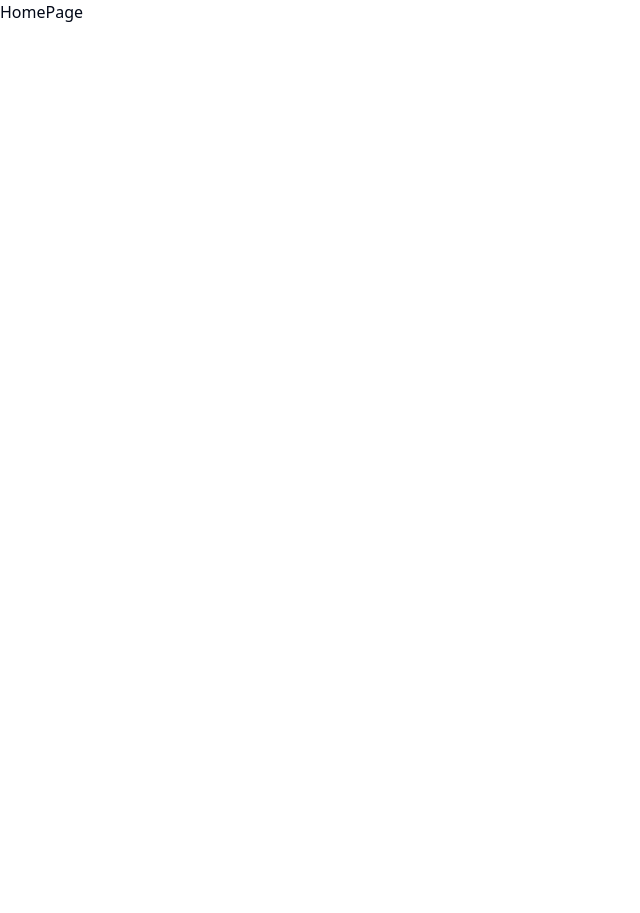
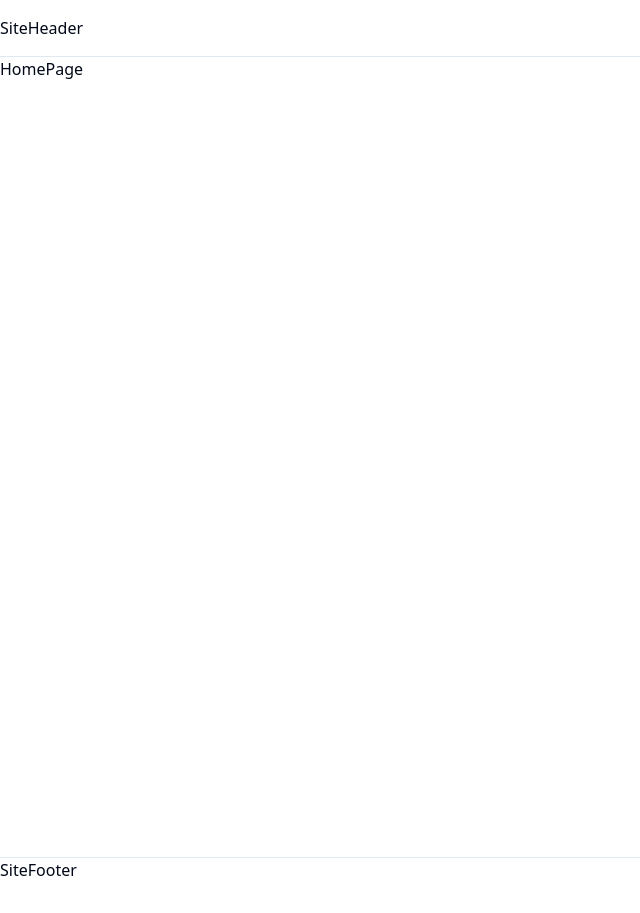
Before and after one commit to code-mitra-yt/bl-sheet-client, a React (Vite) app: page / in a window 1280 px wide. Shown: the whole page, without its empty margins (0-640 px from the left). Before the commit the page ends 800 px from the top, so only its background shows below. Built offline with nearby package versions, Linux system fonts and the light colour scheme.

Commit message:
feat: adding routing

```diff
--- /dev/null
+++ b/src/components/site-footer.tsx
@@ -0,0 +1,5 @@
+const SiteFooter = () => {
+  return <div className="h-14 border-t">SiteFooter</div>;
+};
+
+export default SiteFooter;
--- /dev/null
+++ b/src/components/site-header.tsx
@@ -0,0 +1,9 @@
+const SiteHeader = () => {
+  return (
+    <header className="border-grid sticky top-0 z-50 w-full border-b bg-background/95 backdrop-blur supports-[backdrop-filter]:bg-background/60">
+      <div className="container flex h-14 items-center">SiteHeader</div>
+    </header>
+  );
+};
+
+export default SiteHeader;
--- a/src/index.css
+++ b/src/index.css
@@ -67,3 +67,37 @@
     @apply bg-background text-foreground;
   }
 }
+
+@layer base {
+  * {
+    @apply border-border;
+  }
+  html {
+    @apply scroll-smooth;
+  }
+  body {
+    @apply bg-background text-foreground overscroll-none;
+    font-synthesis-weight: none;
+    text-rendering: optimizeLegibility;
+  }
+
+  @supports (font: -apple-system-body) and (-webkit-appearance: none) {
+    [data-wrapper] {
+      @apply min-[1800px]:border-t;
+    }
+  }
+  ::-webkit-scrollbar {
+    width: 5px;
+  }
+  ::-webkit-scrollbar-track {
+    background: transparent;
+  }
+  ::-webkit-scrollbar-thumb {
+    background: hsl(var(--border));
+    border-radius: 5px;
+  }
+  * {
+    scrollbar-width: thin;
+    scrollbar-color: hsl(var(--border)) transparent;
+  }
+}
--- /dev/null
+++ b/src/layouts/app-layout.tsx
@@ -0,0 +1,17 @@
+import SiteFooter from "@/components/site-footer";
+import SiteHeader from "@/components/site-header";
+import { Outlet } from "react-router-dom";
+
+const AppLayout = () => {
+  return (
+    <div className="border-grid flex flex-1 flex-col">
+      <SiteHeader />
+      <div className="flex flex-1 flex-col min-h-screen">
+        <Outlet />
+      </div>
+      <SiteFooter />
+    </div>
+  );
+};
+
+export default AppLayout;
--- a/src/layouts/index.ts
+++ b/src/layouts/index.ts
@@ -1,3 +1,4 @@
-import AppLayout from "./app.layout";
+import RootLayout from "./root-layout";
+import AppLayout from "./app-layout";
 
-export { AppLayout };
+export { RootLayout, AppLayout };
--- a/src/layouts/app.layout.tsx
+++ b/src/layouts/root-layout.tsx
@@ -1,6 +1,6 @@
 import { Outlet } from "react-router-dom";
 
-const AppLayout = () => {
+const RootLayout = () => {
   return (
     <div data-wrapper="" className="border-border/40 dark:border-border">
       <div className="mx-auto w-full border-border/40 dark:border-border min-[1800px]:max-w-[1536px] min-[1800px]:border-x">
@@ -10,4 +10,4 @@ const AppLayout = () => {
   );
 };
 
-export default AppLayout;
+export default RootLayout;
--- a/src/routes/index.tsx
+++ b/src/routes/index.tsx
@@ -1,5 +1,5 @@
 import { AboutPage, HomePage } from "@/features";
-import { AppLayout } from "@/layouts";
+import { AppLayout, RootLayout } from "@/layouts";
 
 import {
   createBrowserRouter,
@@ -9,9 +9,11 @@ import {
 
 const router = createBrowserRouter(
   createRoutesFromElements(
-    <Route path="/" element={<AppLayout />}>
-      <Route index element={<HomePage />} />
-      <Route path="about" element={<AboutPage />} />
+    <Route path="/" element={<RootLayout />}>
+      <Route element={<AppLayout />}>
+        <Route index element={<HomePage />} />
+        <Route path="about" element={<AboutPage />} />
+      </Route>
     </Route>
   )
 );
```
